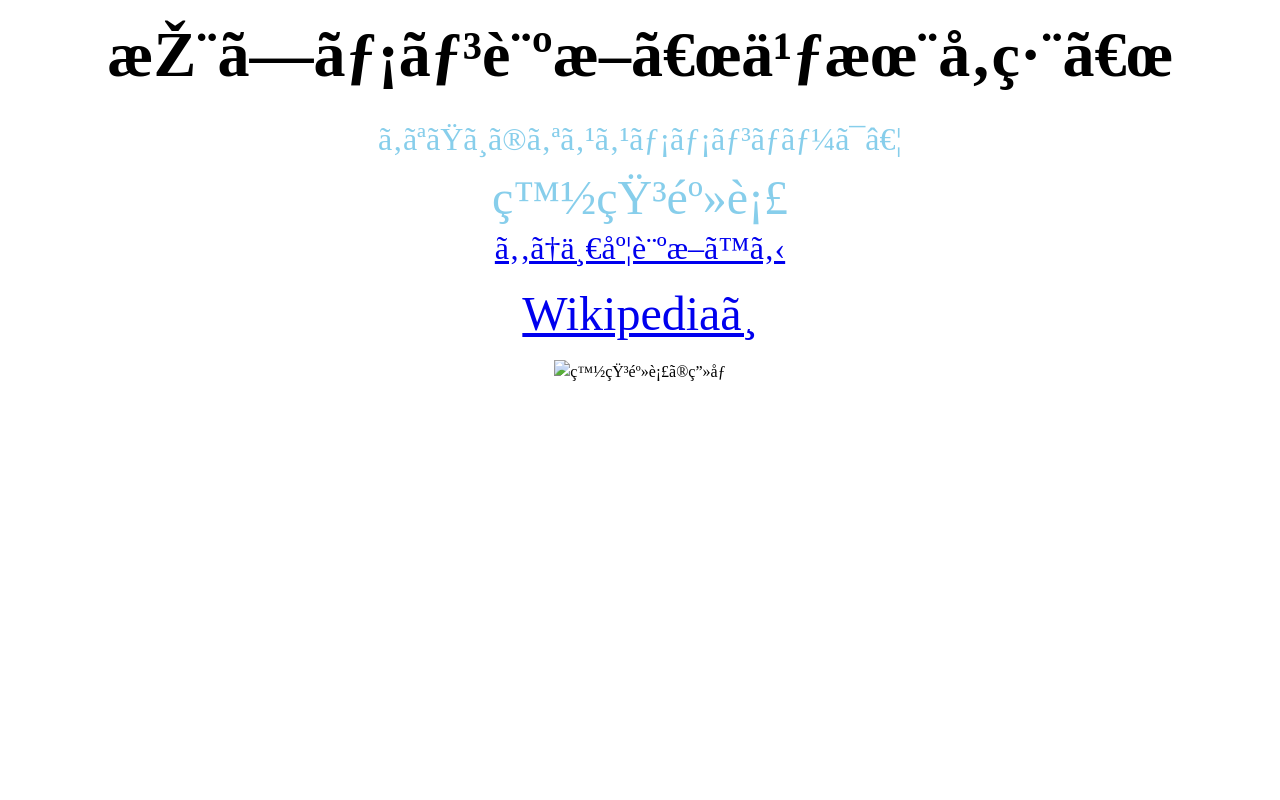
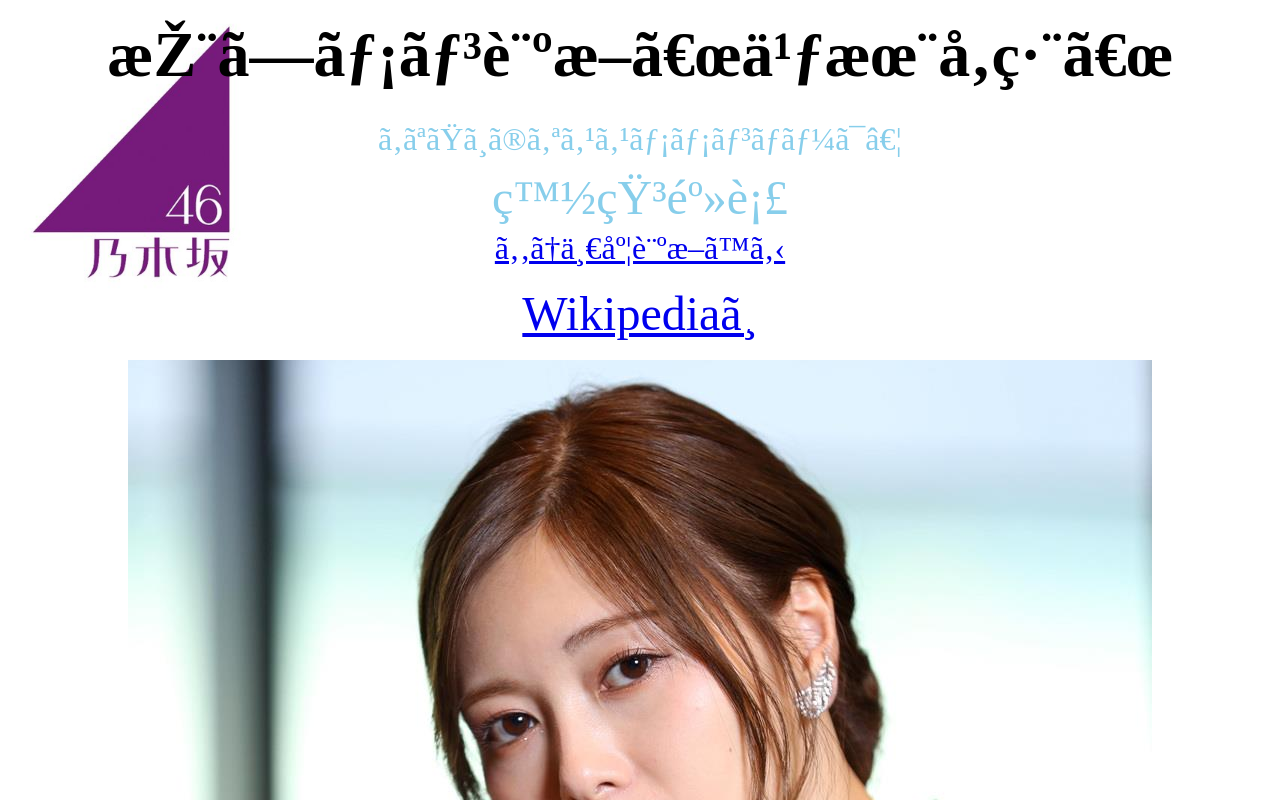
Before and after one commit to udon0141/result13, a plain HTML site: page index.html in a window 1280 px wide. Shown: the top 800 px of the page. Drawn offline with Linux system fonts and the light colour scheme.

Commit message:
Update index.html

```diff
--- a/index.html
+++ b/index.html
@@ -30,7 +30,7 @@
       }
       body {
         flex-wrap: wrap;
-        background-image: url("画像/乃木坂ロゴ.jpg" );
+        background-image: url("https://github.com/udon0141/result13/blob/master/%E4%B9%83%E6%9C%A8%E5%9D%82%E3%83%AD%E3%82%B3%E3%82%99.jpg?raw=true.jpg" );
         background-size: 300px 300px;
         background-repeat: no-repeat;
        }
@@ -45,7 +45,7 @@
   </head>
   <body>
     <div class='wiki'><a href="https://ja.wikipedia.org/wiki/%E7%99%BD%E7%9F%B3%E9%BA%BB%E8%A1%A3">Wikipediaへ</a></div>
-    <div class='image'><img src="画像/白石麻衣.jpg" alt="白石麻衣の画像"></div>
+    <div class='image'><img src="https://github.com/udon0141/result13/blob/master/%E7%99%BD%E7%9F%B3%E9%BA%BB%E8%A1%A3.jpg?raw=true.jpg" alt="白石麻衣の画像"></div>
     <style>
       div.image{
         text-align: center;
```
